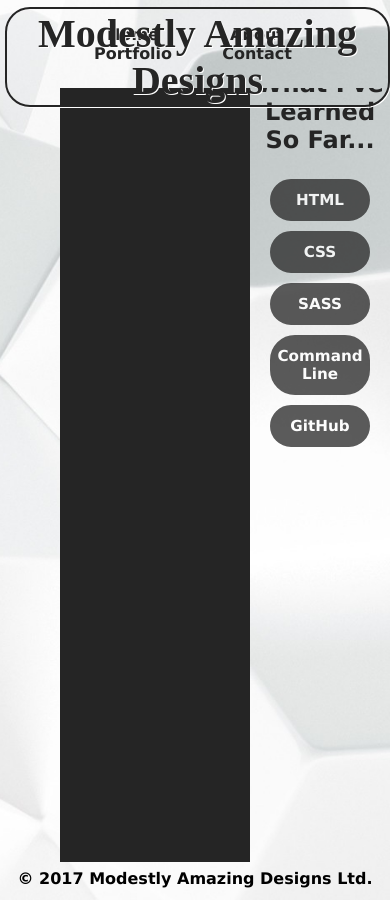
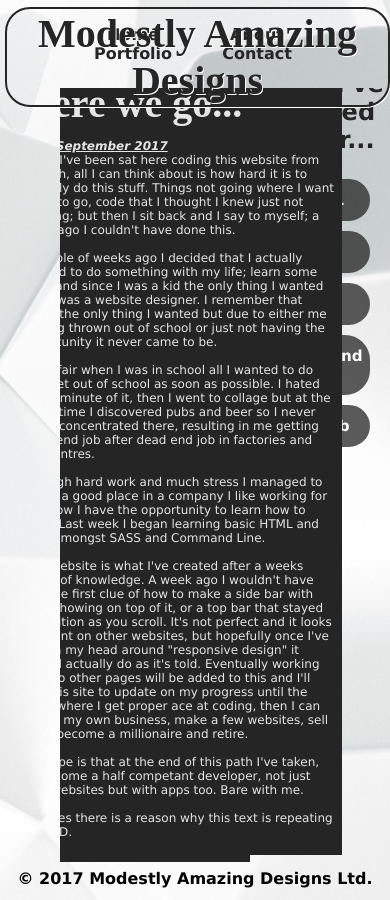
Before and after one commit to ArdPete/ardpete.github.io, a Jekyll site: the page index.html, which Jekyll copies as it is, in a window 390 px wide. Built offline with Jekyll 4.4.1, drawn with Linux system fonts in a browser that asks for light colours; comment, search, counter and statistics services are not loaded.

Commit message:
Add files via upload

```diff
--- a/index.html
+++ b/index.html
@@ -5,7 +5,12 @@
   <link rel="stylesheet" type="text/css" href="style.css">
   <link href="https://fonts.googleapis.com/css?family=Berkshire+Swash|Cookie|Great+Vibes" rel="stylesheet">
 
+
 </head>
+
+
+
+
 <body>
 
   <header>
@@ -17,10 +22,10 @@
       <li class="topbar">Portfolio</li>
       <li class="topbar">Contact</li>
   </ul>
+	</div>
+  </header>
 
 
-	</div>
-  </header>
 
  <div class="container">
     <div class="nav">
@@ -34,10 +39,15 @@
   </ul>
     </div>
 
-
   <div class="leftbar">
   </div>
+
+  <div class="intrinsic-container">
+  <iframe src="homepage.html" allowfullscreen></iframe>
+</div>
   </body>
+
+
   <footer>
   <div class="bottom">
   <p class="copyright">&copy; 2017 Modestly Amazing Designs Ltd.</p>
--- a/style.css
+++ b/style.css
@@ -1,10 +1,30 @@
-@media only screen and (min-width: 320px) and (max-width: 480px) {
-    /* ruleset for 320px - 480px */
+intrinsic-container {
+	position: relative;
+	width: 100%;
+	height: 100%;
+}
 
-  iframe {
-	  width: 50%;
-  }
+/* 16x9 Aspect Ratio */
+.intrinsic-container-16x9 {
+  padding-bottom: 56.25%;
 }
+
+/* 4x3 Aspect Ratio */
+.intrinsic-container-4x3 {
+  padding-bottom: 75%;
+}
+
+.intrinsic-container iframe {
+	position: absolute;
+	left: 3.5%;
+	width: 84%;
+	height: 87%;
+	top: 8%;
+	border: hidden;
+}
+
+
+
 
 
 html {
@@ -205,13 +225,35 @@
   .main {
     padding-top: 0;
   }
+  .leftbar, footer, .nav, header {
+	background-repeat: repeat-x;
+	background-repeat: repeat-y;
+  background-position: right top;
+  background-attachment: fixed;
+  background-size: cover;
+  background-image: url("Background.jpg");
+}
 }
 
 @media only screen and (max-width: 700px) {
+  .leftbar, footer, .nav, header {
+	background-repeat: repeat-x;
+	background-repeat: repeat-y;
+  background-position: right top;
+  background-attachment: fixed;
+  background-size: cover;
+  background-image: url("Background.jpg");
 
   }
 }
 
 @media only screen and (max-width: 470px) {
-
+.leftbar, footer, .nav, header {
+	background-repeat: repeat-x;
+	background-repeat: repeat-y;
+  background-position: right top;
+  background-attachment: fixed;
+  background-size: cover;
+  background-image: url("Background.jpg");
+}
   }
```
